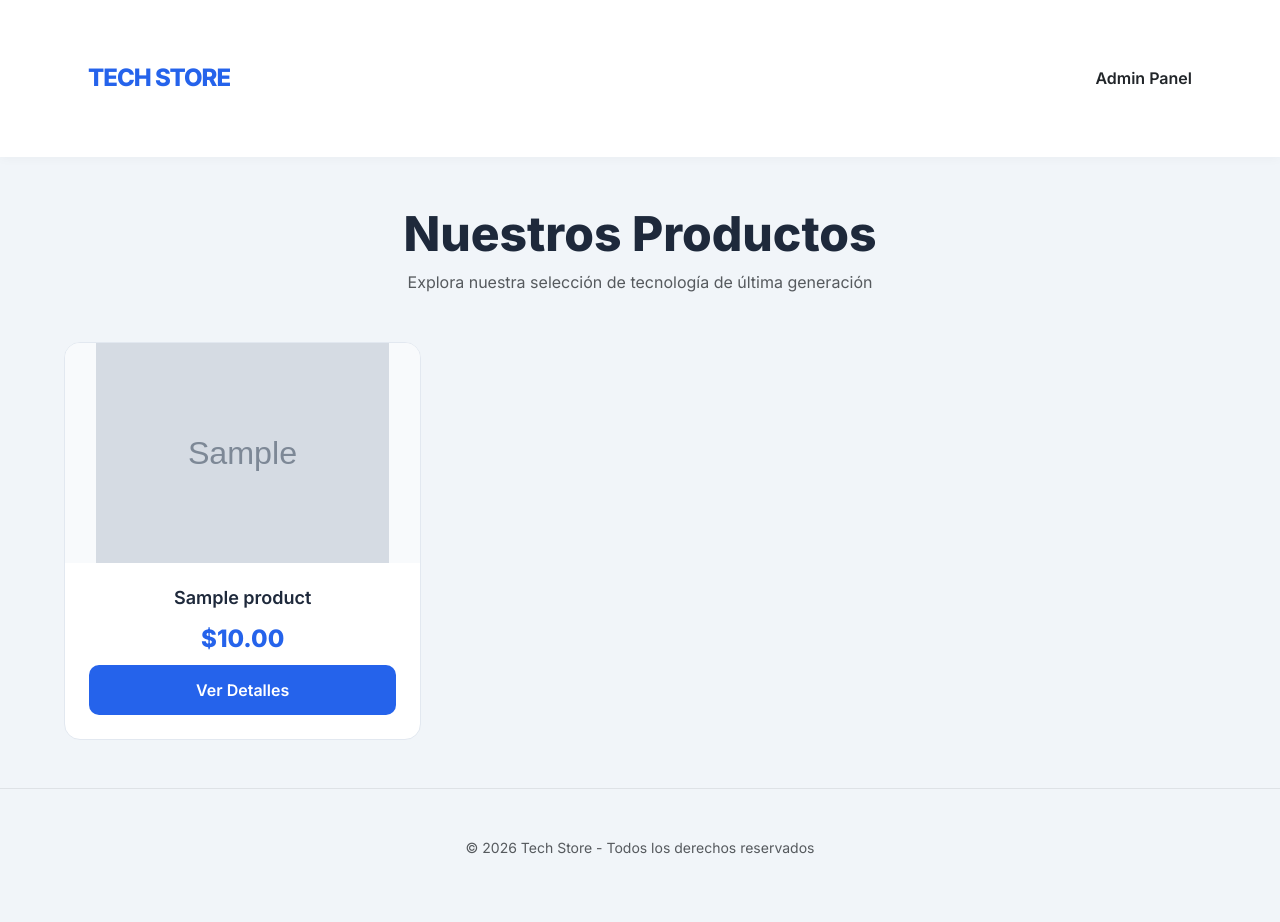
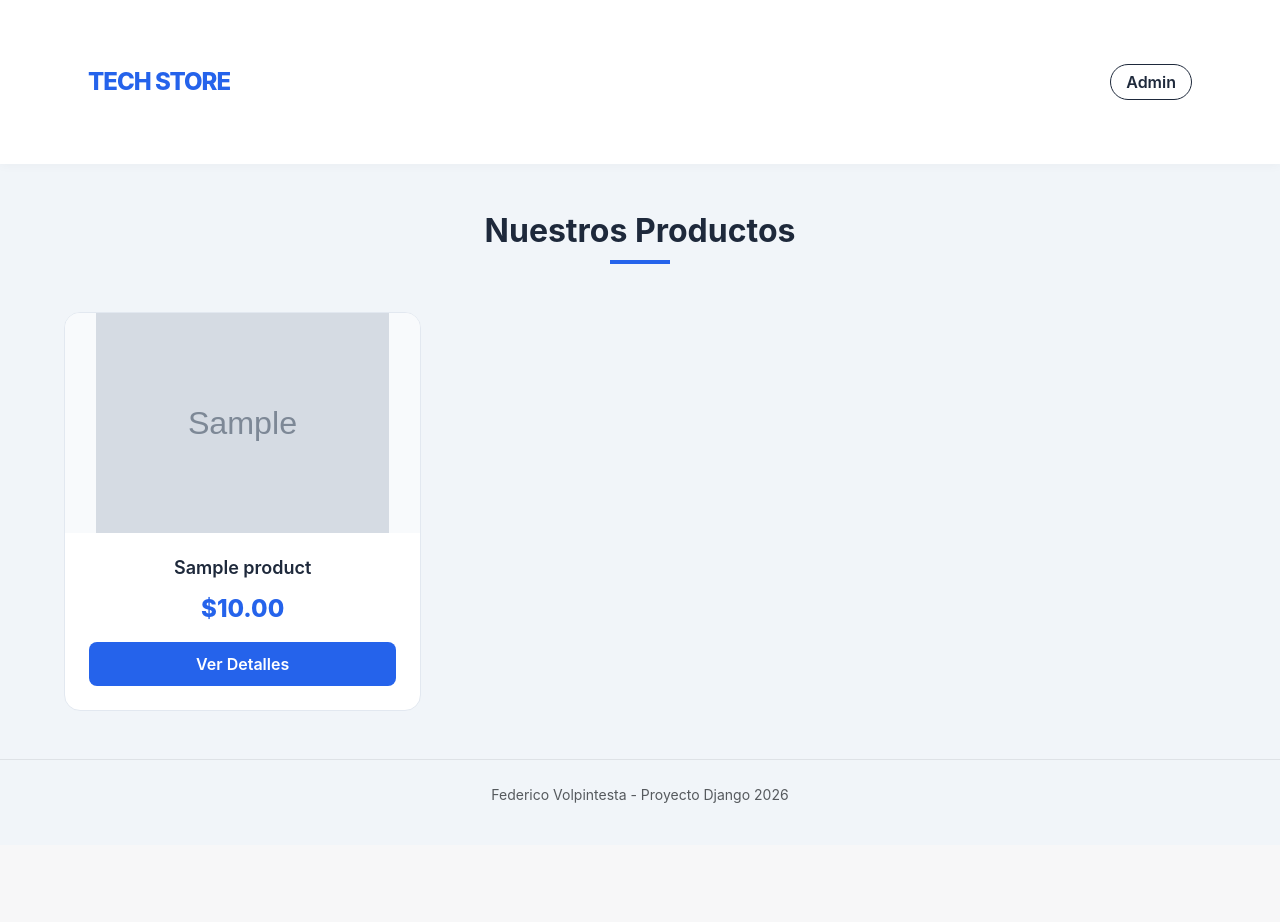
Before and after one commit to federicovolpintesta-eng/tienda-online-django, a Django app: page / in a window 1280 px wide. After the commit the page ends 803 px from the top, so only its background shows below. Run offline with Django 5.2, Linux system fonts and the light colour scheme; tables that the repository leaves empty hold one stand-in row (values such as "Sample post"); grey boxes marked "Sample" are stand-in pictures.

Commit message:
Web completa con diseño y productos

```diff
--- a/tienda/static/css/styles.css
+++ b/tienda/static/css/styles.css
@@ -121,7 +121,6 @@ body {
     background: var(--primary-hover);
 }
 
-/* 9. Badge de Vacío */
 .empty-msg {
     grid-column: 1 / -1;
     text-align: center;
@@ -130,3 +129,30 @@ body {
     border-radius: 12px;
     color: var(--gray);
 }
+
+.btn-admin {
+    text-decoration: none;
+    color: var(--dark);
+    font-weight: 600;
+    padding: 5px 15px;
+    border: 1px solid var(--dark);
+    border-radius: 20px;
+}
+
+.linea-decorativa {
+    width: 60px;
+    height: 4px;
+    background: var(--primary);
+    margin: 10px auto;
+}
+
+.btn-ver {
+    display: block;
+    background: var(--primary);
+    color: white;
+    text-decoration: none;
+    padding: 10px;
+    border-radius: 8px;
+    font-weight: 600;
+    margin-top: 15px;
+}
--- a/tienda/templates/tienda/product/list.html
+++ b/tienda/templates/tienda/product/list.html
@@ -4,8 +4,7 @@
 <head>
     <meta charset="UTF-8">
     <meta name="viewport" content="width=device-width, initial-scale=1.0">
-    <title>TECH STORE | Tienda Online</title>
-    <link href="https://fonts.googleapis.com/css2?family=Inter:wght@400;600;800&display=swap" rel="stylesheet">
+    <title>TECH STORE | Catálogo</title>
     <link href="https://cdn.jsdelivr.net/npm/bootstrap@5.3.0/dist/css/bootstrap.min.css" rel="stylesheet">
     <link rel="stylesheet" href="{% static 'css/styles.css' %}">
 </head>
@@ -14,16 +13,14 @@
     <nav class="navbar">
         <div class="container d-flex justify-content-between align-items-center">
             <h1>TECH STORE</h1>
-            <div class="nav-links">
-                <a href="/admin" class="text-decoration-none text-dark fw-semibold">Admin Panel</a>
-            </div>
+            <a href="/admin" class="btn-admin">Admin</a>
         </div>
     </nav>
 
-    <div class="container">
+    <div class="container mt-5">
         <header class="text-center mb-5">
-            <h2 class="display-5 fw-bold">Nuestros Productos</h2>
-            <p class="text-muted">Explora nuestra selección de tecnología de última generación</p>
+            <h2 class="fw-bold">Nuestros Productos</h2>
+            <div class="linea-decorativa"></div>
         </header>
 
         <div class="product-grid">
@@ -33,32 +30,26 @@
                     {% if product.image %}
                         <img src="{{ product.image.url }}" alt="{{ product.name }}">
                     {% else %}
-                        <img src="https://via.placeholder.com/400x300?text=Producto+Sin+Imagen" alt="No image">
+                        <img src="https://via.placeholder.com/300x200?text=Sin+Imagen" alt="No image">
                     {% endif %}
                 </div>
-
                 <div class="product-info">
                     <h3 class="product-title">{{ product.name }}</h3>
                     <p class="price">${{ product.price }}</p>
-                    <div class="mt-auto">
-                        <a href="{{ product.get_absolute_url }}" class="btn">Ver Detalles</a>
-                    </div>
+                    <a href="{{ product.get_absolute_url }}" class="btn-ver">Ver Detalles</a>
                 </div>
             </div>
             {% empty %}
             <div class="empty-msg">
-                <h3>No hay productos disponibles</h3>
-                <p>Estamos trabajando para traer las mejores novedades. ¡Vuelve pronto!</p>
-                <a href="/admin" class="btn d-inline-block mt-3">Cargar Producto</a>
+                <p>Todavía no hay productos. ¡Carga el primero desde el panel!</p>
             </div>
             {% endfor %}
         </div>
     </div>
 
-    <footer class="text-center py-5 mt-5 border-top">
-        <p class="text-muted small">&copy; 2026 Tech Store - Todos los derechos reservados</p>
+    <footer class="text-center mt-5 py-4 border-top">
+        <p class="text-muted small">Federico Volpintesta - Proyecto Django 2026</p>
     </footer>
 
-    <script src="https://cdn.jsdelivr.net/npm/bootstrap@5.3.0/dist/js/bootstrap.bundle.min.js"></script>
 </body>
 </html>
```
